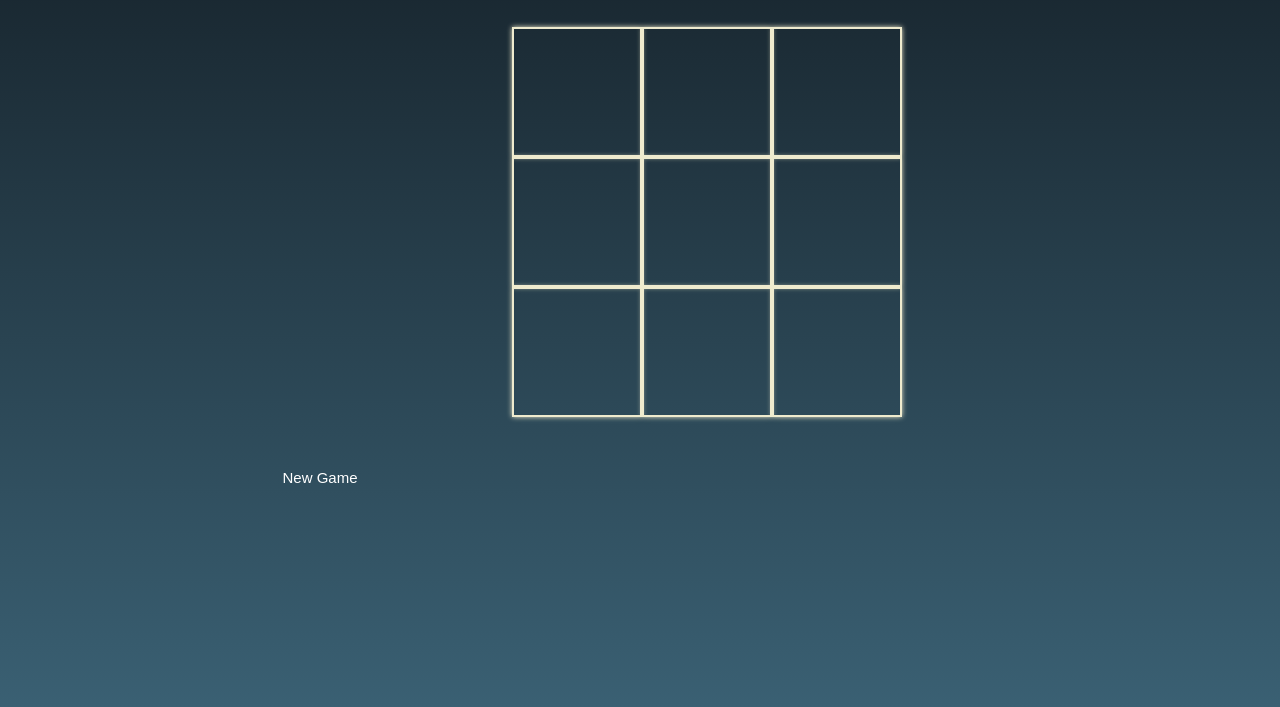
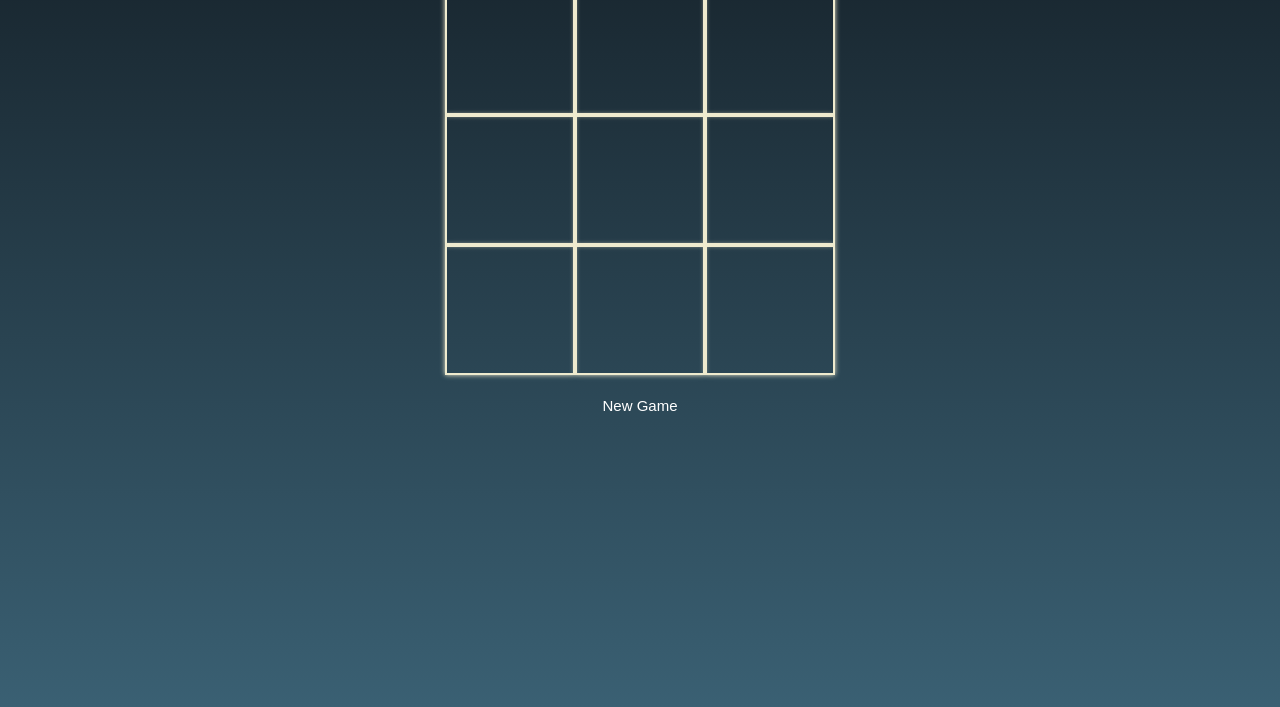
Before and after one commit to GSingh08/Simple-tic-tac-toe, a plain HTML site: page index.html in a window 1280 px wide. Shown: the part 93-800 px from the top of the page. Drawn offline with nearby package versions, Linux system fonts and the light colour scheme.

Commit message:
created simple styling and fixed JS

```diff
--- a/main.js
+++ b/main.js
@@ -12,11 +12,11 @@ resetButton.addEventListener("click", function() {
   playerXCombo = "";
   playerOCombo = "";
   message.innerHTML = "";
-  gameOver = false;
   for (var i = 0; i < gameTiles.length; i++) {
     gameTiles[i].innerHTML = "";
     gameTiles[i].style.pointerEvents = "auto";
   }
+  gameOver = false;
 });
 
 //Loop Through Each Tile Element and Give Each Tile Element a Click Listener and give it "makeAMove" function
--- a/style.css
+++ b/style.css
@@ -16,14 +16,11 @@ body {
   color: #3a6073;
 }
 #tile-container {
-  position: absolute;
-  left: 40%;
-  top: 120px;
+  justify-content: center;
   display: flex;
   flex-direction: row;
-  width: 700px;
   height: 400px;
-  margin: auto;
+  margin: 0 auto;
 }
 .tile {
   width: 130px;
@@ -38,11 +35,12 @@ body {
 }
 
 #message {
-  width: 750px;
-  height: 150px;
-  position: absolute;
-  right: 600px;
-  top: 600px;
+  width: 500px;
+  height: 100px;
+  justify-content: center;
+  display: flex;
+  flex-direction: row;
+  margin: 0 auto;
 }
 
 #message > p {
@@ -51,9 +49,9 @@ body {
 }
 
 #reset {
-  position: absolute;
-  right: 910px;
-  top: 550px;
+  justify-content: center;
+  display: flex;
+  flex-direction: row;
   cursor: pointer;
 }
 
@@ -71,3 +69,11 @@ body {
   outline: none;
   border: none;
 }
+
+/* RESPONSIVE STYLING */
+
+@media screen and (max-width: 768px) {
+}
+
+@media screen and (max-width: 500px) {
+}
```
